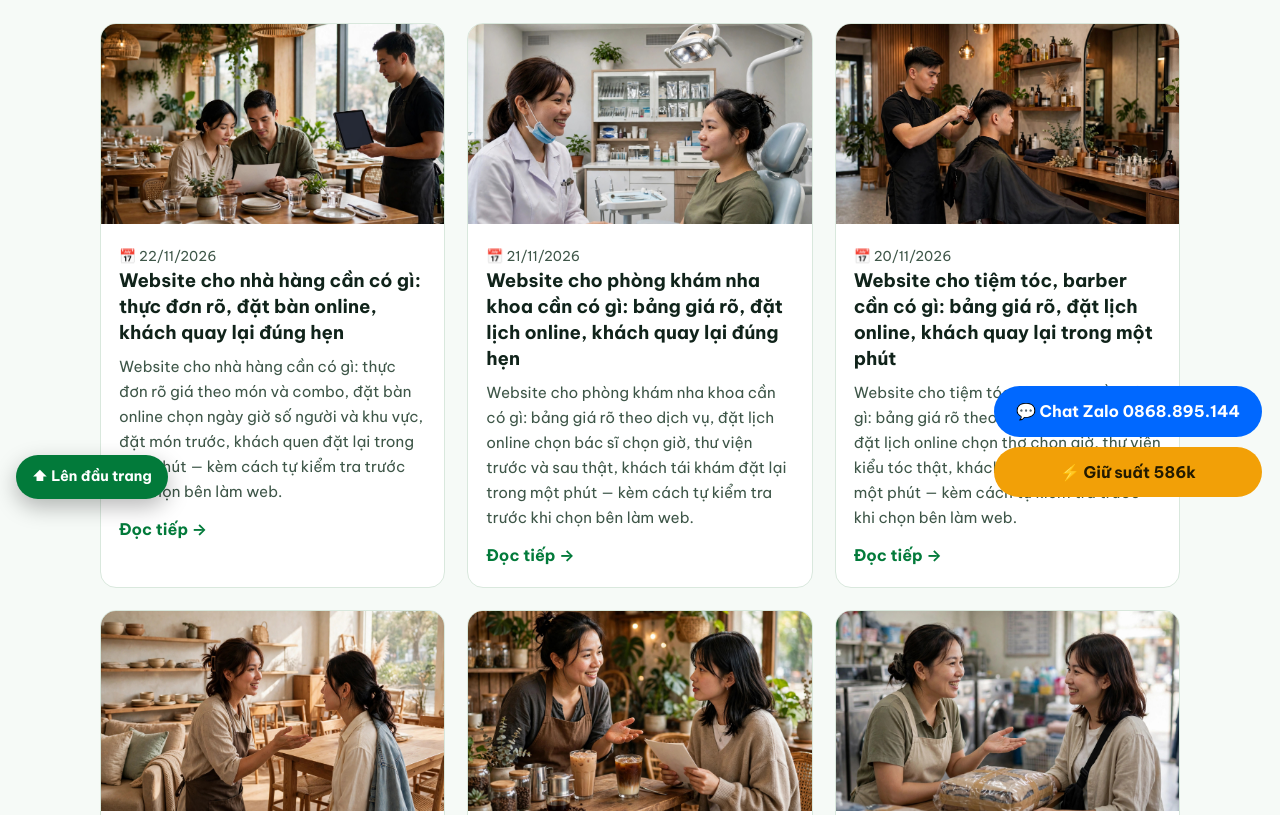
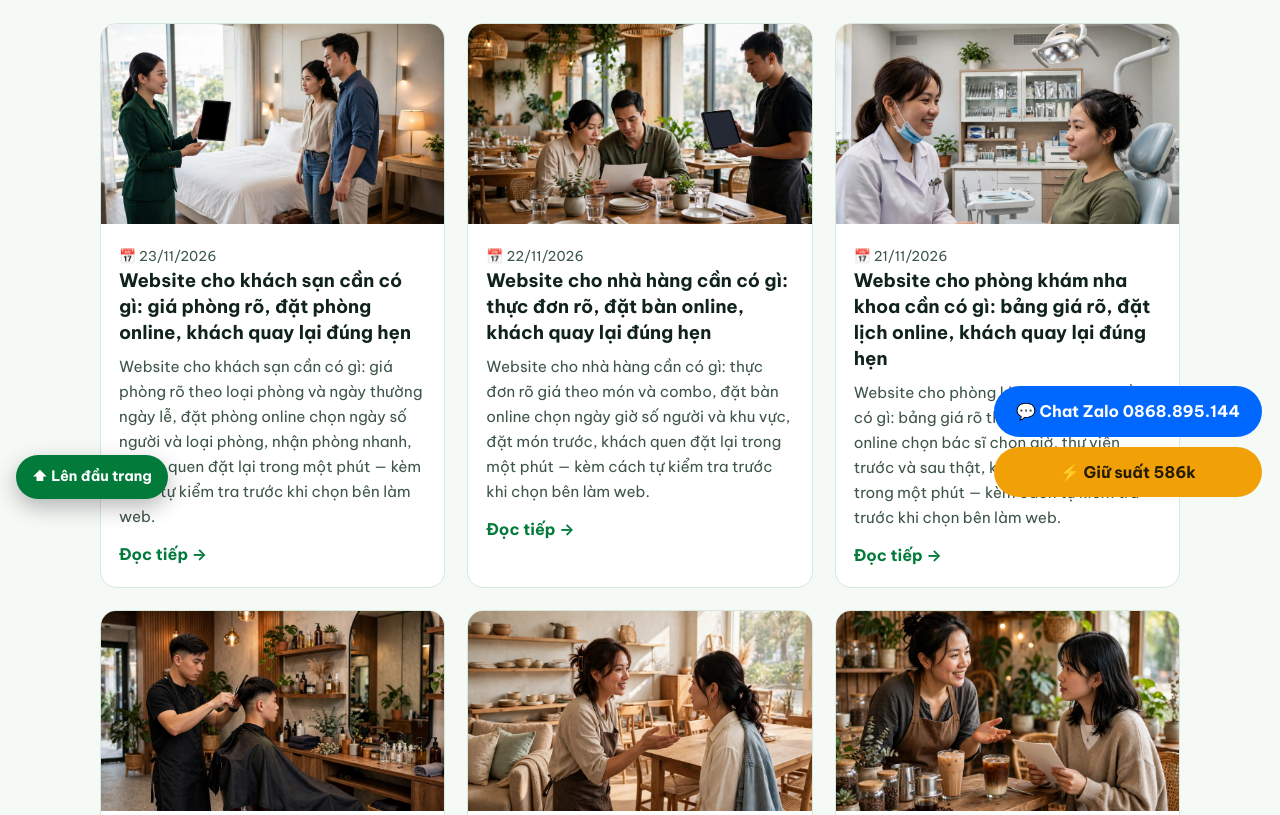
Before and after one commit to tuongtacviet/webkhoinguon, a plain HTML site: page bai-viet.html in a window 1280 px wide. Shown: the part 285-1100 px from the top of the page. Drawn offline with Linux system fonts and the light colour scheme.

Commit message:
Cập nhật bai-viet và sitemap cho bài website khách sạn (#26)

```diff
--- a/bai-viet.html
+++ b/bai-viet.html
@@ -124,6 +124,16 @@ footer p a{color:#fff}
   <p>Chia sẻ kinh nghiệm chọn mẫu website, vận hành shop online và bán hàng hiệu quả cho chủ shop và doanh nghiệp nhỏ — cập nhật thường xuyên từ Web Khởi Nguồn.</p>
 </div>
 <div class="cards">
+<a class="card" href="website-cho-khach-san-can-co-gi.html">
+<img src="website-khach-san-phong-dep-dat-phong-online.jpg" alt="Website cho khách sạn cần có gì: giá phòng rõ, đặt phòng online, khách quay lại đúng hẹn">
+<span class="in">
+<span class="d">📅 23/11/2026</span>
+<h2>Website cho khách sạn cần có gì: giá phòng rõ, đặt phòng online, khách quay lại đúng hẹn</h2>
+<p>Website cho khách sạn cần có gì: giá phòng rõ theo loại phòng và ngày thường ngày lễ, đặt phòng online chọn ngày số người và loại phòng, nhận phòng nhanh, khách quen đặt lại trong một phút — kèm cách tự kiểm tra trước khi chọn bên làm web.</p>
+<span class="more">Đọc tiếp →</span>
+</span>
+</a>
+
 <a class="card" href="website-cho-nha-hang-can-co-gi.html">
 <img src="website-nha-hang-thuc-don-dat-ban-online.jpg" alt="Website cho nhà hàng cần có gì: thực đơn rõ, đặt bàn online, khách quay lại đúng hẹn">
 <span class="in">
--- a/sitemap.xml
+++ b/sitemap.xml
@@ -60,7 +60,7 @@
   </url>
   <url>
     <loc>https://webkhoinguon.com/bai-viet.html</loc>
-    <lastmod>2026-11-22</lastmod>
+    <lastmod>2026-11-23</lastmod>
     <changefreq>weekly</changefreq>
     <priority>0.8</priority>
   </url>
@@ -146,4 +146,5 @@
 <url><loc>https://webkhoinguon.com/website-cho-tiem-toc-va-barber-can-co-gi.html</loc><lastmod>2026-11-20</lastmod><changefreq>monthly</changefreq><priority>0.7</priority></url>
 <url><loc>https://webkhoinguon.com/website-cho-phong-kham-nha-khoa-can-co-gi.html</loc><lastmod>2026-11-21</lastmod><changefreq>monthly</changefreq><priority>0.7</priority></url>
 <url><loc>https://webkhoinguon.com/website-cho-nha-hang-can-co-gi.html</loc><lastmod>2026-11-22</lastmod><changefreq>monthly</changefreq><priority>0.7</priority></url>
+<url><loc>https://webkhoinguon.com/website-cho-khach-san-can-co-gi.html</loc><lastmod>2026-11-23</lastmod><changefreq>monthly</changefreq><priority>0.7</priority></url>
 </urlset>
```
